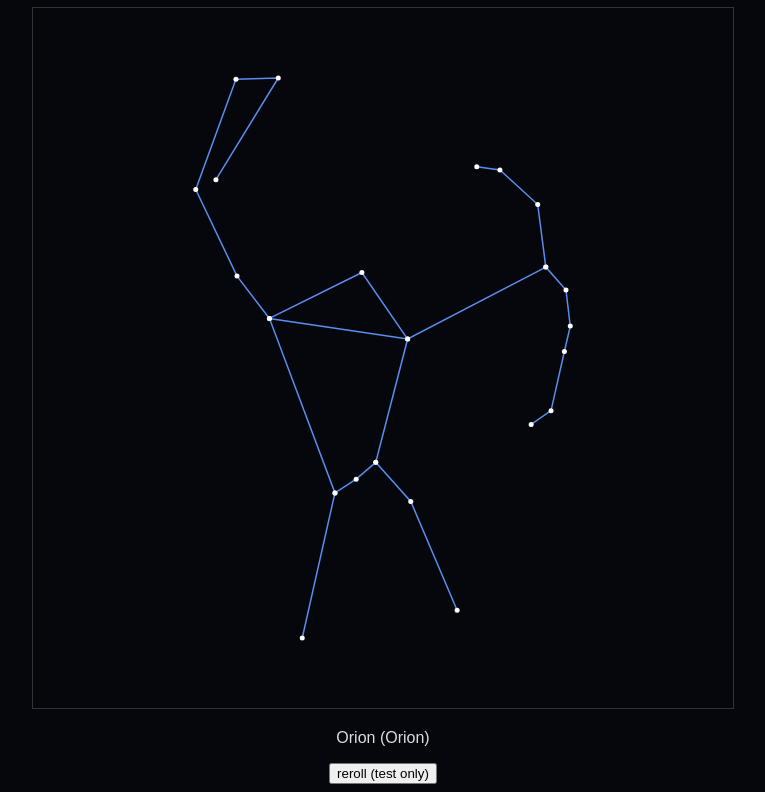
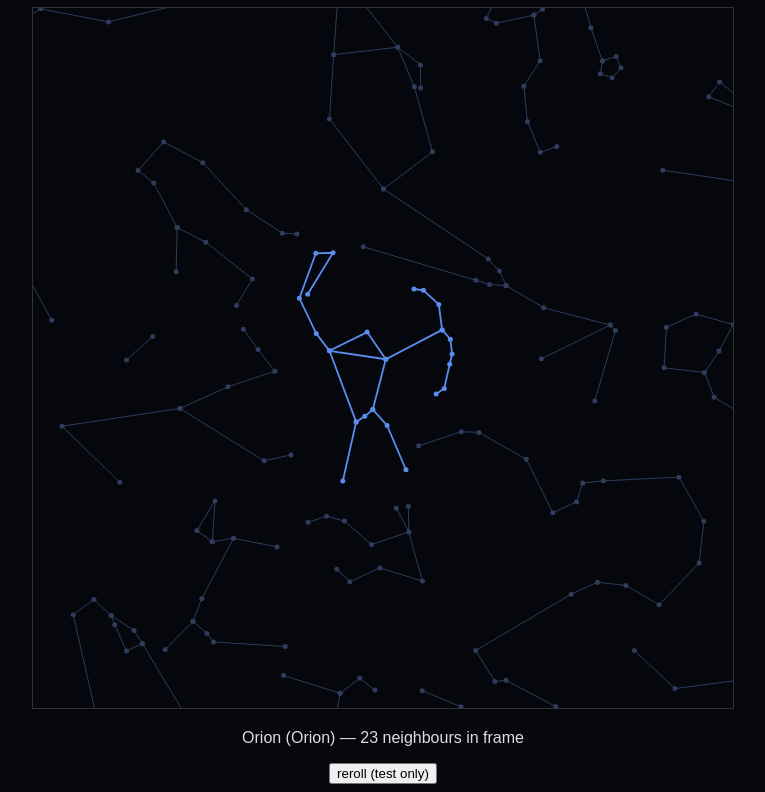
Before and after one commit to urged-st/FinderScope, a plain HTML site: page index.html in a window 1280 px wide. Shown: the part 73-865 px from the top of the page, without its empty margins (257-1022 px from the left). Drawn offline with Linux system fonts and the light colour scheme.

Commit message:
neighbour testing

```diff
--- a/index.html
+++ b/index.html
@@ -7,7 +7,7 @@
 </head>
 <body>
 
-<h1>finderscope v1: projection testing</h1>
+<h1>finderscope v2: camera + neighbours</h1>
 
 <canvas id="skyCanvas" width="700" height="700"></canvas>
 
--- a/script.js
+++ b/script.js
@@ -6,12 +6,28 @@ const rerollBtn = document.getElementById('rerollBtn');
 const W = canvas.width;
 const H = canvas.height;
 
+// how wide the camera fov is, w how far out we bother pulling neighbours from
+const FOV_RADIUS_DEG = 40;
+const INCLUDE_RADIUS_DEG = 55;
+
 function toRad(deg)
 {
     return deg * Math.PI / 180;
 }
 
-// stereographic projection centred on (ra0, dec0), everything in degrees in, unitless out
+// angular distance between two points on the sky, in degrees
+function angularSep(ra, dec, ra0, dec0)
+{
+    const rar = toRad(ra);
+    const decr = toRad(dec);
+    const ra0r = toRad(ra0);
+    const dec0r = toRad(dec0);
+
+    const cosc = Math.sin(dec0r) * Math.sin(decr) + Math.cos(dec0r) * Math.cos(decr) * Math.cos(rar - ra0r);
+    return Math.acos(Math.max(-1, Math.min(1, cosc))) * 180 / Math.PI;
+}
+
+// stereographic projection centred on (ra0, dec0), degrees in, unitless out
 function project(ra, dec, ra0, dec0)
 {
     const rar = toRad(ra);
@@ -22,77 +38,92 @@ function project(ra, dec, ra0, dec0)
     const cosc = Math.sin(dec0r) * Math.sin(decr) + Math.cos(dec0r) * Math.cos(decr) * Math.cos(rar - ra0r);
     const k = 2 / (1 + cosc);
 
-    // flip x: RA increases eastward, but viewed from inside the sphere looking up, east/west mirror
+    // flip x cus ra goes east but we're looking up from inside the sphere so east/west mirror
     const x = -k * Math.cos(decr) * Math.sin(rar - ra0r);
     const y = k * (Math.cos(dec0r) * Math.sin(decr) - Math.sin(dec0r) * Math.cos(decr) * Math.cos(rar - ra0r));
 
     return { x, y };
 }
 
-// projects every vertex in a constellation's lines, fits the result to the canvas, and draws it
-function drawConstellation(cons)
+// projected radius for a given angle from centre, keeps the camera zoom fixed
+function rhoForAngle(deg)
 {
-    ctx.clearRect(0, 0, W, H);
+    return 2 * Math.tan(toRad(deg) / 2);
+}
 
-    const [ra0, dec0] = cons.center;
+// grabs every constellation w at least one point inside INCLUDE_RADIUS_DEG of the target
+function findNearby(target)
+{
+    const [ra0, dec0] = target.center;
+    const nearby = [];
 
-    // project everything first so we can fit bounds before drawing
-    const projectedLines = cons.lines.map(line => line.map(([ra, dec]) => project(ra, dec, ra0, dec0)));
+    for (const cons of CONSTELLATIONS)
+    {
+        if (cons.id === target.id) continue;
 
-    let minX = Infinity, maxX = -Infinity, minY = Infinity, maxY = -Infinity;
-    for (const line of projectedLines)
-    {
-        for (const p of line)
-        {
-            minX = Math.min(minX, p.x);
-            maxX = Math.max(maxX, p.x);
-            minY = Math.min(minY, p.y);
-            maxY = Math.max(maxY, p.y);
-        }
+        const isNear = cons.lines.some(line => line.some(([ra, dec]) => angularSep(ra, dec, ra0, dec0) <= INCLUDE_RADIUS_DEG));
+        if (isNear) nearby.push(cons);
     }
 
-    const spanX = maxX - minX || 0.01;
-    const spanY = maxY - minY || 0.01;
-    const margin = 0.8; // fraction of canvas used, leaves breathing room
-    const scale = margin * Math.min(W / spanX, H / spanY);
+    return nearby;
+}
 
-    const midX = (minX + maxX) / 2;
-    const midY = (minY + maxY) / 2;
+function drawLines(cons, ra0, dec0, scale, color, lineWidth)
+{
+    ctx.strokeStyle = color;
+    ctx.fillStyle = color;
+    ctx.lineWidth = lineWidth;
 
-    function toCanvas(p)
+    function toCanvas(ra, dec)
     {
+        const p = project(ra, dec, ra0, dec0);
         return {
-            x: W / 2 + (p.x - midX) * scale,
-            y: H / 2 - (p.y - midY) * scale // flip y, canvas y grows downward
+            x: W / 2 + p.x * scale,
+            y: H / 2 - p.y * scale // flip y cus canvas y grows downward
         };
     }
 
-    ctx.strokeStyle = '#5a8dee';
-    ctx.lineWidth = 1.5;
-    ctx.fillStyle = '#ffffff';
-
-    for (const line of projectedLines)
+    for (const line of cons.lines)
     {
         ctx.beginPath();
-        line.forEach((p, i) =>
+        line.forEach(([ra, dec], i) =>
         {
-            const c = toCanvas(p);
+            const c = toCanvas(ra, dec);
             if (i === 0) ctx.moveTo(c.x, c.y);
             else ctx.lineTo(c.x, c.y);
         });
         ctx.stroke();
 
-        // star markers at every vertex
-        for (const p of line)
+        for (const [ra, dec] of line)
         {
-            const c = toCanvas(p);
+            const c = toCanvas(ra, dec);
             ctx.beginPath();
             ctx.arc(c.x, c.y, 2.5, 0, Math.PI * 2);
             ctx.fill();
         }
     }
+}
 
-    label.textContent = `${cons.name} (${cons.en})`;
+// centres camera on target at fixed fov, target's highlighted w neighbours dimmed
+function drawScene(target)
+{
+    ctx.clearRect(0, 0, W, H);
+
+    const [ra0, dec0] = target.center;
+    const rhoMax = rhoForAngle(FOV_RADIUS_DEG);
+    const margin = 0.9;
+    const scale = (margin * Math.min(W, H) / 2) / rhoMax;
+
+    const neighbours = findNearby(target);
+
+    for (const cons of neighbours)
+    {
+        drawLines(cons, ra0, dec0, scale, '#2e3d5c', 1);
+    }
+
+    drawLines(target, ra0, dec0, scale, '#5a8dee', 1.8);
+
+    label.textContent = `${target.name} (${target.en}) — ${neighbours.length} neighbours in frame`;
 }
 
 function pickRandomConstellation()
@@ -101,10 +132,10 @@ function pickRandomConstellation()
 }
 
 let current = CONSTELLATIONS.find(c => c.id === 'Ori') || pickRandomConstellation();
-drawConstellation(current);
+drawScene(current);
 
 rerollBtn.addEventListener('click', () =>
 {
     current = pickRandomConstellation();
-    drawConstellation(current);
+    drawScene(current);
 });
```
